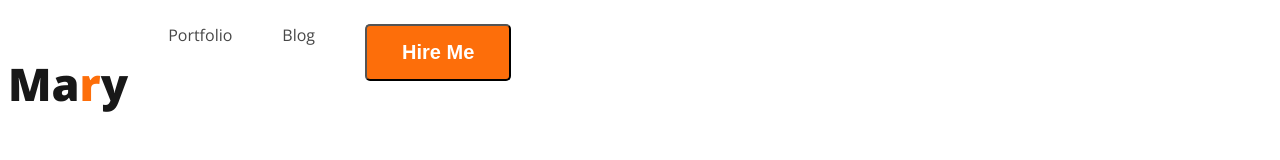
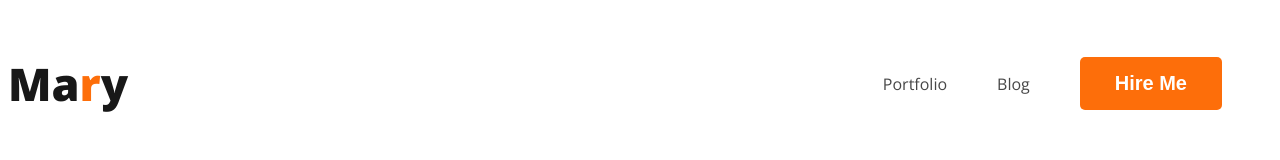
Before and after one commit to siddique-electricaleng/webdeveloper-portfolio, a plain HTML site: page index.html in a window 1280 px wide. Drawn offline with nearby package versions, Linux system fonts and the light colour scheme.

Commit message:
added nav: 5-3

```diff
--- a/styles/portfolio.css
+++ b/styles/portfolio.css
@@ -8,6 +8,7 @@ body {
 .btn-primary{
     border-radius: 5px;
     background: #FD6E0A;
+    border: 0;
     color: white;
     font-size: 20px;
     font-style: normal;
@@ -17,6 +18,8 @@ body {
 /* nav related styles */
 nav{
     display: flex;
+    align-items: center;
+    justify-content: space-between;
 }
 .nav-title{
     color: var(--Dark-01, #181818);
@@ -25,6 +28,7 @@ nav{
 }
 nav > ul{
     display: flex;
+    align-items: center;
 }
 nav li{
     list-style: none;
```
